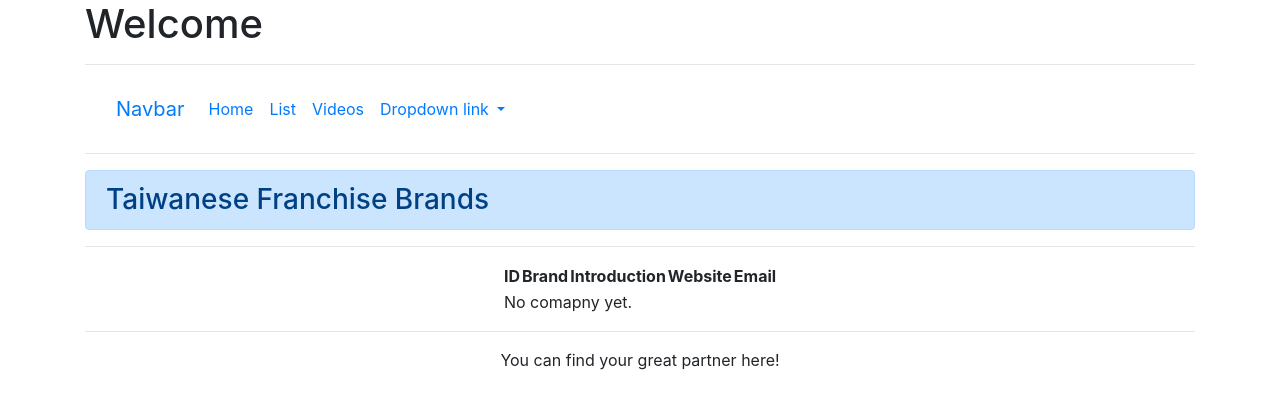
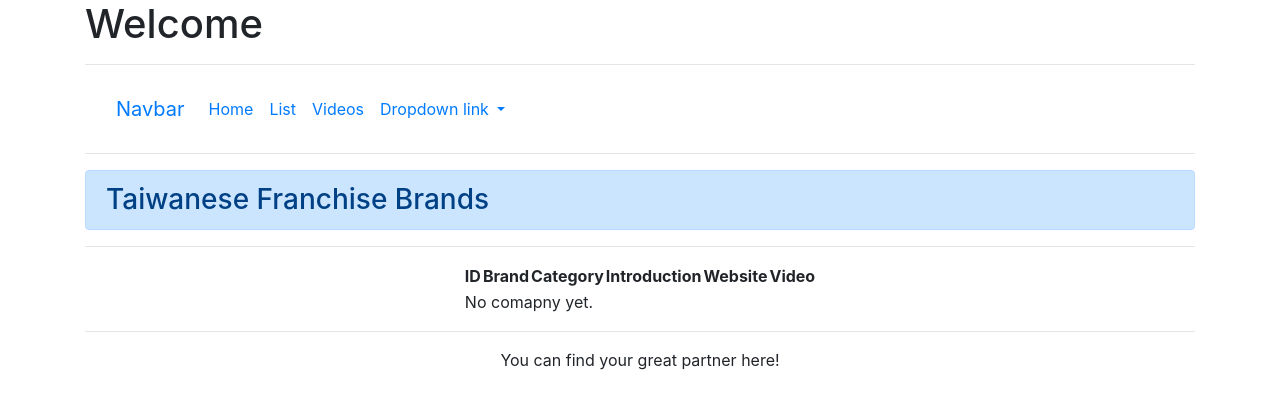
Before and after one commit to lydia-code/bizpromote, a Django app: page /list/ in a window 1280 px wide. Shown: the top 409 px of the page. Run offline with Django 4.2, Linux system fonts and the light colour scheme; data that the repository does not hold is empty.

Commit message:
brand list page

```diff
--- a/mysite/models.py
+++ b/mysite/models.py
@@ -16,6 +16,7 @@ class Brand(models.Model):
     name = models.CharField(max_length=100)
     category = models.ForeignKey(Category,  on_delete=models.CASCADE)
     introduction = models.TextField(max_length=1000)
+    company = models.CharField(max_length=100, default = 'n/a')
     website = models.CharField(max_length=100)
     email = models.CharField(max_length=100)
     telephone = models.CharField(max_length=100)
--- a/mysite/templates/list.html
+++ b/mysite/templates/list.html
@@ -10,17 +10,18 @@
 
     <table>
         <tr>
-            <th>ID</th><th>Brand</th><th>Introduction</th><th>Website</th><th>Email</th>
+            <th>ID</th><th>Brand</th><th>Category</th><th>Introduction</th><th>Website</th><th>Video</th>
         </tr>
-    {% for company in companies %}
+    {% for brand in brands %}
         <tr>
-            <td width="5%"> {{ company.id}}</td>
-            <td width="8%"> {{ company.name }}</td>
-            <td width="57%">
-                {{ company.introduction | truncatewords:1 }}
+            <td width="5%"> {{ brand.id}}</td>
+            <td width="5%"> {{ brand.name }}</td>
+            <td width="10%"> {{ brand.category }}</td>
+            <td width="50%">
+                {{ brand.introduction | truncatewords:40 }}
             </td>
-            <td width="15%">{{ company.website }}</td>
-            <td width="15%">{{ company.email }}</td>
+            <td width="15%">{{ brand.website }}</td>
+            <td width="15%"><a href="https://www.youtube.com/watch?v={{brand.video}}">video</a></td>
         </tr>
     {% empty %}
         <tr><td bgcolor="#fff" colspan=5>No comapny yet.</td></tr>
```
Also changed, not shown: mysite/migrations/0005_brand_company.py (added).
